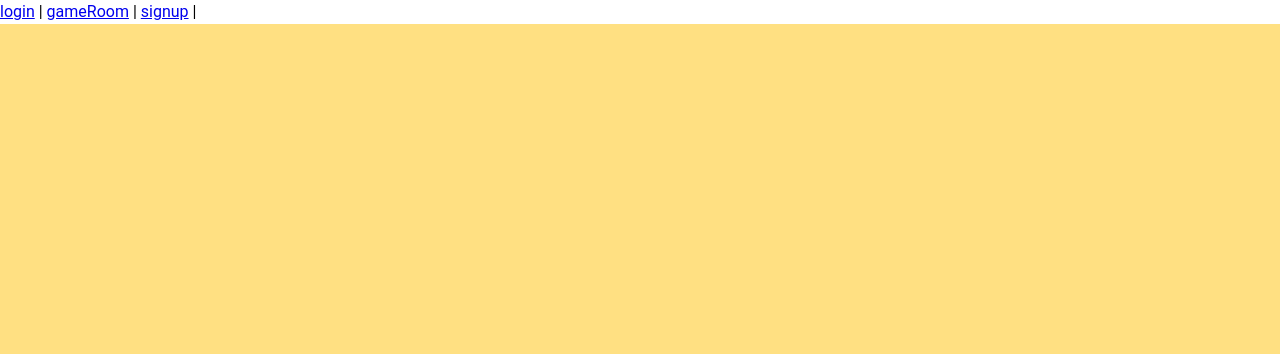
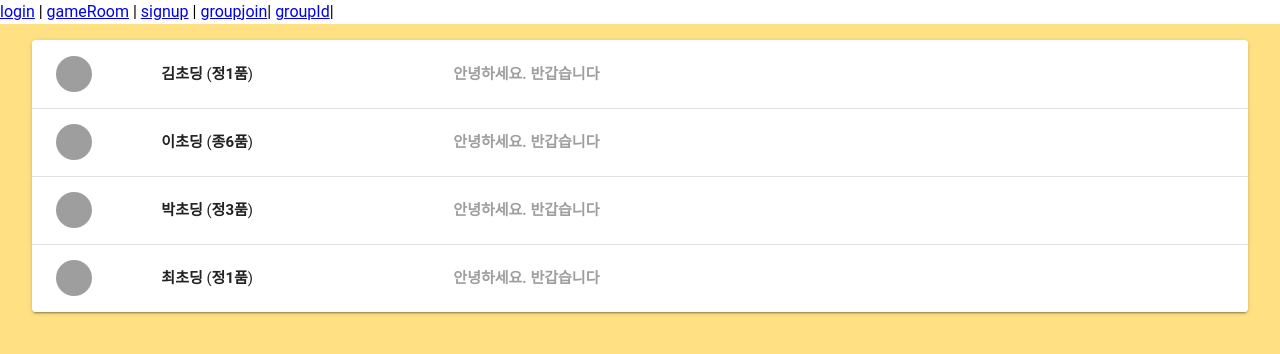
Before and after one commit to imjm/lingo-land, a Vue app in the folder lingoland-frontend/: page /groupId in a window 1280 px wide. Shown: the top 354 px of the page. Built offline with nearby package versions, Linux system fonts and the light colour scheme; grey boxes are pictures that could not be loaded.

Commit message:
Feat: FE-group-컴포넌트-제작 작성했던 컴포넌트를 v-for 문을 사용할 수 있게 수정하고, store를 수정하였습니다. 티켓: S11P12A603-244

```diff
--- a/lingoland-frontend/src/App.vue
+++ b/lingoland-frontend/src/App.vue
@@ -6,6 +6,8 @@ import { RouterView } from "vue-router";
   <RouterLink :to="{ name: 'login' }"> login</RouterLink> |
   <RouterLink :to="{ name: 'gameRoom' }"> gameRoom</RouterLink> |
   <RouterLink :to="{ name: 'signUp' }"> signup</RouterLink> |
+  <RouterLink :to="{ name: 'groups' }">groupjoin</RouterLink>|
+  <RouterLink :to="{ name: 'groupId' }">groupId</RouterLink>|
   <v-app class="bg-amber-lighten-3">
     <RouterView></RouterView>
   </v-app>
--- a/lingoland-frontend/src/components/group/GroupList.vue
+++ b/lingoland-frontend/src/components/group/GroupList.vue
@@ -6,20 +6,12 @@ const store = useGroupStore();
 </script>
 
 <template>
-  <div>
-    <h1>내가 속한 그룹</h1>
-
-    <v-row align="center" justify="center" dense>
-      <GroupListItem />
-      <!-- 데이터가 없어 v-for문을 돌렸을 경우 예시가 보이지 않아 임의로 작성 후에 추가로 코드 수정 필요 groups store 코드에서 데이터 받아오는 코드도 수정 필요
-        -->
-      <!-- <GroupListItem
-            v-for="group in store.groups"
-            :key="group.id"
-            :group="group"
-            /> -->
-    </v-row>
-  </div>
+  <v-expansion-panels class="pa-4" variant="popout">
+    <v-expansion-panel v-for="(group, i) in store.groups" :key="i" hide-actions>
+      <!-- 아직 변수 값을 몰라 임의로 작성하였습니다. 데이터는 store에 임의로 작성하여 구성했습니다. -->
+      <GroupListItem :group="group" />
+    </v-expansion-panel>
+  </v-expansion-panels>
 </template>
 
 <style scoped></style>
--- a/lingoland-frontend/src/components/group/GroupListItem.vue
+++ b/lingoland-frontend/src/components/group/GroupListItem.vue
@@ -14,12 +14,20 @@ const clickGroup = () => {
 </script>
 
 <template>
-  <v-col cols="12" md="6" @click="clickGroup()">
-    <v-card class="mx-auto" subtitle="group.description" title="group.name">
-<!-- 해당파트는 원래 v-bind로 연결해야 하지만 group data가 없어 자료가 뜨지 않아 그냥 작성함 -->
+  <v-expansion-panel-title>
+    <v-row align="center" class="spacer" no-gutters>
+      <v-col class="hidden-xs-only text-left ms-2" md="3" sm="5">
+        <strong v-html="group.name"></strong>
+        <span v-if="group.total" class="text-grey">
+          &nbsp;({{ group.total }})
+        </span>
+      </v-col>
 
-    </v-card>
-  </v-col>
+      <v-col class="text-no-wrap text-left text-grey" sm="3">
+        <strong v-html="group.description"></strong>
+      </v-col>
+    </v-row>
+  </v-expansion-panel-title>
 </template>
 
 <style scoped></style>
--- a/lingoland-frontend/src/components/group/GroupMemberList.vue
+++ b/lingoland-frontend/src/components/group/GroupMemberList.vue
@@ -1,26 +1,21 @@
 <script setup>
 import GroupMemberListItem from "./GroupMemberListItem.vue";
-import { useProfileStore } from "@/stores/profiles";
+import { useMemberStore } from "@/stores/members";
 
-const store = useProfileStore();
+const store = useMemberStore();
 </script>
 
 <template>
-  <div>
-    <h1>group.name</h1>
-
-    <v-expansion-panels class="pa-4" variant="popout">
-      <GroupMemberListItem />
-
-      <!-- 데이터가 없어 v-for문을 돌렸을 경우 예시가 보이지 않아 임의로 작성 후에 추가로 코드 수정 필요 groups store 코드에서 데이터 받아오는 코드도 수정 필요
-        -->
-      <!-- <GroupMemberListItem
-            v-for="group in store.groups"
-            :key="group.id"
-            :group="group"
-            /> -->
-    </v-expansion-panels>
-  </div>
+  <v-expansion-panels class="pa-4" variant="popout">
+    <v-expansion-panel
+      v-for="(member, i) in store.members"
+      :key="i"
+      hide-actions
+    >
+      <!-- 아직 변수 값을 몰라 임의로 작성하였습니다. 데이터는 store에 임의로 작성하여 구성했습니다. -->
+      <GroupMemberListItem :member="member" />
+    </v-expansion-panel>
+  </v-expansion-panels>
 </template>
 
 <style scoped></style>
--- a/lingoland-frontend/src/components/group/GroupMemberListItem.vue
+++ b/lingoland-frontend/src/components/group/GroupMemberListItem.vue
@@ -1,25 +1,40 @@
 <script setup>
-import { useProfileStore } from "@/stores/profiles";
+import { useMemberStore } from "@/stores/members";
 import { defineProps } from "vue";
-const store = useProfileStore();
+const store = useMemberStore();
 const props = defineProps({
-  profile: {
+  member: {
     type: Object,
     required: true,
   },
 });
-const clickProfile = () => {
-  store.clickProfile(props.profile);
+const clickMember = () => {
+  store.clickMember(props.member);
 };
 </script>
 
 <template>
-  <v-col cols="12" md="6" @click="clickProfile()">
-    <v-card class="mx-auto" subtitle="profile.description" title="profile.name">
-<!-- 해당파트는 원래 v-bind로 연결해야 하지만 group data가 없어 자료가 뜨지 않아 그냥 작성함 -->
+  <v-expansion-panel-title>
+    <v-row align="center" class="spacer" no-gutters>
+      <v-col cols="4" md="1" sm="2">
+        <v-avatar size="36px">
+          <v-img
+            v-if="member.avatar"
+            alt="Avatar"
+            src="https://avatars0.githubusercontent.com/u/9064066?v=4&s=460"
+          ></v-img>
+        </v-avatar>
+      </v-col>
+      <v-col class="hidden-xs-only text-left ms-2" md="3" sm="5">
+        <strong v-html="member.name"></strong>
+        (<strong v-html="member.rank"></strong>)
+      </v-col>
 
-    </v-card>
-  </v-col>
+      <v-col class="text-no-wrap text-left text-grey" sm="3">
+        <strong v-html="member.description"></strong>
+      </v-col>
+    </v-row>
+  </v-expansion-panel-title>
 </template>
 
 <style scoped></style>
--- a/lingoland-frontend/src/router/index.js
+++ b/lingoland-frontend/src/router/index.js
@@ -1,7 +1,8 @@
 import LoginView from "@/views/LoginView.vue";
 import GameRoomView from "@/views/GameRoomView.vue";
 import SignUpView from "@/views/SignUpView.vue";
-
+import GroupJoinView from "@/views/GroupJoinView.vue";
+import GroupDetailView from "@/views/GroupDetailView.vue";
 import { createRouter, createWebHistory } from "vue-router";
 
 const router = createRouter({
@@ -24,6 +25,16 @@ const router = createRouter({
       name: "signUp",
       component: SignUpView,
     },
+    {
+      path: "/groups",
+      name: "groups",
+      component: GroupJoinView,
+    },
+    {
+      path: "/groupId",
+      name: "groupId",
+      component: GroupDetailView,
+    },
   ],
 });
 
--- a/lingoland-frontend/src/stores/groups.js
+++ b/lingoland-frontend/src/stores/groups.js
@@ -3,9 +3,28 @@ import { defineStore } from "pinia";
 // import axios from 'axios'
 
 export const useGroupStore = defineStore("group", () => {
-  const groups = ref([]);
+  // const groups = ref([]);
   const selectedGroup = ref(null);
 
+  const groups = [
+    {
+      name: "2024년 3학년 1반",
+      description: "세상에서 제일 머찐 3학년 1반 모여라~!",
+    },
+
+    {
+      name: "2023년 2학년 8반",
+      description: "행복한.하루.되세요~~~!!! @>------",
+    },
+    {
+      name: "2023년 2학년 7반",
+      description: "행복한.하루.되세요~~~!!! @>------",
+    },
+    {
+      name: "2023년 2학년 6반",
+      description: "행복한.하루.되세요~~~!!! @>------",
+    },
+  ];
   const groupOrdering = () => {
     /* data 받아오는 거 해야할 듯 정렬해서 받아오는 알고리즘? */
   };
--- /dev/null
+++ b/lingoland-frontend/src/stores/members.js
@@ -0,0 +1,42 @@
+import { ref, computed } from "vue";
+import { defineStore } from "pinia";
+// import axios from 'axios'
+
+export const useMemberStore = defineStore("member", () => {
+  // const members = ref([]);
+  const selectedMember = ref(null);
+
+  const members = [
+    {
+      avatar: "https://avatars0.githubusercontent.com/u/9064066?v=4&s=460",
+      name: "김초딩",
+      rank: "정1품",
+      description: "안녕하세요. 반갑습니다",
+    },
+    {
+      avatar: "https://avatars0.githubusercontent.com/u/9064066?v=4&s=460",
+      name: "이초딩",
+      rank: "종6품",
+      description: "안녕하세요. 반갑습니다",
+    },
+    {
+      avatar: "https://avatars0.githubusercontent.com/u/9064066?v=4&s=460",
+      name: "박초딩",
+      rank: "정3품",
+      description: "안녕하세요. 반갑습니다",
+    },
+    {
+      avatar: "https://avatars0.githubusercontent.com/u/9064066?v=4&s=460",
+      name: "최초딩",
+      rank: "정1품",
+      description: "안녕하세요. 반갑습니다",
+    },
+  ];
+
+  // 클릭 했을 경우 선택된 그룹창을 보여주기 위함
+  const clickMember = (member) => {
+    selectedMember.value = member;
+  };
+
+  return { members, clickMember, selectedMember };
+});
--- /dev/null
+++ b/lingoland-frontend/src/views/GroupJoinView.vue
@@ -0,0 +1,9 @@
+<script setup>
+import GroupList from "@/components/group/GroupList.vue";
+</script>
+
+<template>
+  <main>
+    <GroupList />
+  </main>
+</template>
```
Also changed, not shown: lingoland-frontend/src/views/GroupDetailView.vue (renamed from lingoland-frontend/src/views/GroupView.vue).
